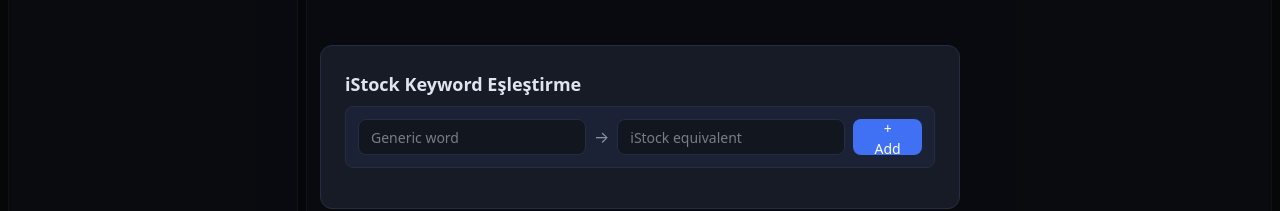
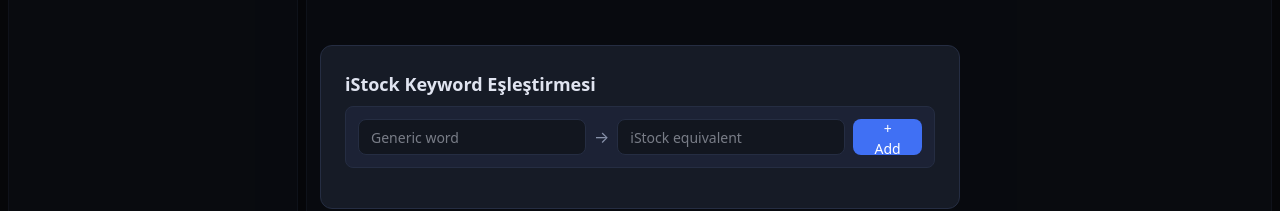
Before and after one commit to mutlumehmet/stock-image-metadata-generator, a React (Vite) app in the folder web/: page / in a window 1280 px wide. Both pictures are taken after a click on the button "📚 iStock". Shown: the part 273-484 px from the top of the page. Built offline with nearby package versions, Linux system fonts and the light colour scheme.

Commit message:
text change

```diff
--- a/web/src/App.tsx
+++ b/web/src/App.tsx
@@ -796,7 +796,7 @@
   return (
     <div className="fixed inset-0 z-50 flex items-center justify-center bg-black/60" onClick={onClose}>
       <div className="bg-card rounded-xl border border-border p-6 w-[640px] max-w-[90vw] max-h-[90vh] flex flex-col" onClick={(e) => e.stopPropagation()}>
-        <h2 className="text-text font-bold text-lg mb-2">iStock Keyword Eşleştirme</h2>
+        <h2 className="text-text font-bold text-lg mb-2">iStock Keyword Eşleştirmesi</h2>
         <div className="flex gap-2 mb-4 p-3 rounded-lg bg-card2 border border-border">
           <input type="text" value={generic} onChange={(e) => setGeneric(e.target.value)} placeholder="Generic word" className="flex-1 h-9 rounded-lg bg-input border border-border text-text text-sm px-3 outline-none" />
           <span className="text-text2 self-center">→</span>
```
